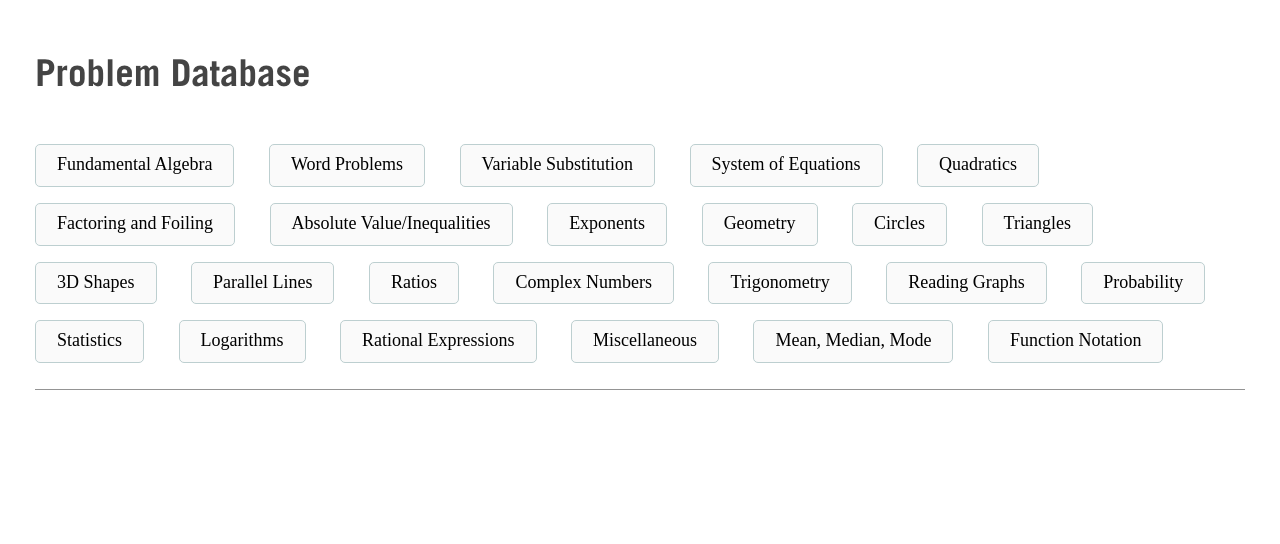
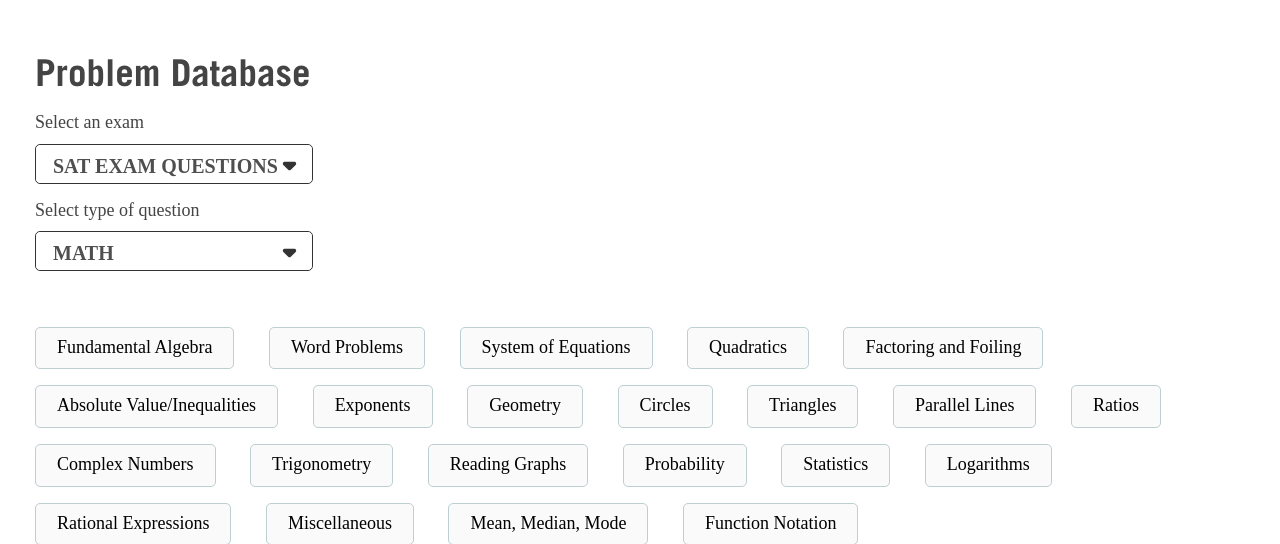
Before and after one commit to BenTheNetizen/online-testing-app, a Django app: page /problem-database/ in a window 1280 px wide. Shown: the part 60-604 px from the top of the page. Run offline with Django 3.2, Linux system fonts and the light colour scheme; the visitor is signed in with stand-in values (Sample User, id 1); some libraries are stand-ins or nearby versions; some web fonts are replaced.

Commit message:
trying to get exam change and question type change to work

```diff
--- a/exams/static/problem_database.js
+++ b/exams/static/problem_database.js
@@ -1,19 +1,41 @@
 // constants from html document
-const questionBox = document.getElementById('section-box');
-const sectionForm = document.getElementById('problem-database-form');
-const csrf = document.getElementsByName('csrfmiddlewaretoken')[0].value;
-const url = window.location.href
+const questionBox = document.getElementById("section-box");
+const sectionForm = document.getElementById("problem-database-form");
+const csrf = document.getElementsByName("csrfmiddlewaretoken")[0].value;
+const url = window.location.href;
+
+function filterExamType(selection) {
+  let optionSelection = $(selection).text();
+  if (optionSelection == "SAT Exam Questions") {
+    console.log(`selected ${optionSelection}`);
+  } else if (optionSelection == "ACT Exam Questions") {
+    console.log(`selected ${optionSelection}`);
+  } else {
+    console.log("dwajio");
+  }
+}
+
+function filterQuestionType(selection) {
+  let optionSelection = $(selection).text();
+  if (optionSelection == "Math") {
+    console.log(`selected ${optionSelection}`);
+  } else if (optionSelection == "Grammar") {
+    console.log(`selected ${optionSelection}`);
+  } else {
+    console.log("dwajioDAWJDAWJIO");
+  }
+}
 
 function getProblemData(category) {
   $.ajax({
     url: dataUrl,
-    type: 'GET',
+    type: "GET",
     data: {
-      'csrfmiddlewaretoken': csrf,
-      'category': category,
+      csrfmiddlewaretoken: csrf,
+      category: category,
     },
-    success: function(response) {
-      const data = response.data
+    success: function (response) {
+      const data = response.data;
       /*
         shape of data:
         {
@@ -31,10 +53,10 @@ function getProblemData(category) {
       console.log(data);
 
       // reset the section box and answer box
-      questionBox.innerHTML = '';
+      questionBox.innerHTML = "";
       if (!data.length) {
-        console.log('no data');
-        questionBox.innerHTML = 'No questions found for this category';
+        console.log("no data");
+        questionBox.innerHTML = "No questions found for this category";
       }
       data.forEach((el, index) => {
         // let imgHTML = '<img class="math-material" src="${questionData[3]}"/>'
@@ -43,26 +65,51 @@ function getProblemData(category) {
         // `;
         if (el.materialUrl) {
           questionBox.innerHTML += `
-          <img class="math-material" src="${el.materialUrl}">
+          <div class='problem-database-question-container'>
+            <img class="math-material" src="${el.materialUrl}">
+            <div class="mb-2 testing">
+              <b class="ca-question-data">
+                <p class="question-tag">
+                  From question ${el.questionNumber} in ${el.exam} - ${
+            el.section
+          }
+                </p>
+                ${index + 1}. ${el.text}
+                <img class='question-hide-show-img' src=${hideAnswerUrl} data-index=${index} data-correct-answer=${
+            el.correctAnswer
+          } alt="eye-icon" onclick="showCorrectAnswer(this)" />
+              </b>
+            </div>
+            <div class="answers-container" id="${index}-answers"></div>
+          </div>
+          `;
+        } else {
+          questionBox.innerHTML += `
+          <div class='problem-database-question-container'>
+            <div class="mb-2 testing">
+              <b class="ca-question-data">
+                <p class="question-tag">
+                  From question ${el.questionNumber} in ${el.exam} - ${
+            el.section
+          }
+                </p>
+                ${index + 1}. ${el.text}
+                <img class='question-hide-show-img' src=${hideAnswerUrl} data-index=${index} data-correct-answer=${
+            el.correctAnswer
+          } alt="eye-icon" onclick="showCorrectAnswer(this)" />
+              </b>
+            </div>
+            <div class="answers-container" id="${index}-answers"></div>
+          </div>
           `;
         }
-        questionBox.innerHTML += `
-        <div class="mb-2 testing">
-          <b class="ca-question-data">
-            ${el.text}
-            <img class='question-hide-show-img' src=${hideAnswerUrl} data-index=${index} data-correct-answer=${el.correctAnswer} alt="eye-icon" onclick="showCorrectAnswer(this)" />
-          </b>
-        </div>
-        <div class="answers-container" id="${index}-answers"></div>
-        `;
-
         let answerBox = document.getElementById(`${index}-answers`);
 
         // if multiple choice question
         if (el.choices) {
-          el.choices.forEach(choice => {
-            let answer = choice.text
-            let letter = choice.letter
+          el.choices.forEach((choice) => {
+            let answer = choice.text;
+            let letter = choice.letter;
             answerBox.innerHTML += `
             <label for="${el.text}" class="answer-container" onclick="radioChecked(this, ${index})">
               <input type="radio" class="ans" id="${index}-${letter}" name="${el.text}" value="${answer}">
@@ -70,34 +117,36 @@ function getProblemData(category) {
             ${answer}
             </label>
             `;
-          })
+          });
         } else {
-          console.log('WE HAVE A FREE RESPONSE QUESTION');
+          console.log("WE HAVE A FREE RESPONSE QUESTION");
         }
-      })
+      });
 
       questionBox.innerHTML += `
       </div>
       </div>
-      `
+      `;
       // $('.answers-container').css('width', '50%')
       // needed statement for mathjax to render
       MathJax.typesetPromise();
 
       // set styling for the button
       // first set all buttons to grey
-      let buttons = document.getElementsByName('problem-categories-button');
-      buttons.forEach(button => {
-        button.className = 'problem-categories-button';
-      })
+      let buttons = document.getElementsByName("problem-categories-button");
+      buttons.forEach((button) => {
+        button.className = "problem-categories-button";
+      });
       // now set styling on selected button
-      let selectedButton = document.querySelector(`[data-category=${CSS.escape(category)}]`);
-      selectedButton.className = 'problem-categories-button-selected';
+      let selectedButton = document.querySelector(
+        `[data-category=${CSS.escape(category)}]`
+      );
+      selectedButton.className = "problem-categories-button-selected";
     },
-    error: function(error) {
+    error: function (error) {
       console.log(error);
-    }
-  })
+    },
+  });
 }
 
 function showCorrectAnswer(el) {
--- a/exams/static/styles/problem_database.css
+++ b/exams/static/styles/problem_database.css
@@ -4,6 +4,17 @@
     max-width: 1250px;
 }
 
+.select-container {
+    width: 25%;
+    margin-left: 15px;
+}
+
+.select-container p {
+    margin-left: -15px;
+    margin-bottom: 0px;
+    padding-top: 10px;
+    padding-bottom: 10px;
+}
 .problem-database-header h1 {
     font-family: 'Trade Gothic LT W05 Bold';
     font-size: 37px;
@@ -26,6 +37,10 @@
     color: black;
 }
 
+.question-tag {
+    color: #818181;
+    font-size: 14px;
+}
 .problem-categories-button:hover {
     background-color: #e8e8e8;
 }
@@ -37,6 +52,14 @@
     margin-right: 30px;
     margin-bottom: 16px;
     color: white;
+}
+
+.problem-database-question-container {
+    padding: 30px;
+    background-color: #fafafa;
+    border-radius: 20px;
+    border: 2px solid #66A1A5;
+    margin-bottom: 50px;
 }
 
 .problem-categories-button-selected:hover {
--- a/exams/templates/exams/problem_database.html
+++ b/exams/templates/exams/problem_database.html
@@ -1,23 +1,36 @@
-{% extends "base.html" %}
-
-{% load static %}
-
-{% block title %}
-Problem Database
-{% endblock title %}
-
-{% block styles %}
-<link rel="stylesheet" href="{% static 'styles/problem_database.css' %}">
-{% endblock styles %}
-
-{% block content %}
+{% extends "base.html" %} {% load static %} {% block title %} Problem Database
+{% endblock title %} {% block styles %}
+<link rel="stylesheet" href="{% static 'styles/problem_database.css' %}" />
+{% endblock styles %} {% block content %}
 <script>
-  $('body').css('height', 'auto')
+  $("body").css("height", "auto");
 </script>
 
 <div class="section-wrapper">
   <div class="problem-database-header">
     <h1>Problem Database</h1>
+    <div class="select-container">
+      <p>Select an exam</p>
+      <select
+        id="select-exam"
+        onchange="filterExamType()"
+        style="display: none"
+      >
+        <option value="SAT">SAT Exam Questions</option>
+        <option value="ACT">ACT Exam Questions</option>
+      </select>
+    </div>
+    <div class="select-container">
+      <p>Select type of question</p>
+      <select
+        id="select-exam"
+        onchange="filterQuestionType()"
+        style="display: none"
+      >
+        <option value="MATH">Math</option>
+        <option value="GRAMMAR">Grammar</option>
+      </select>
+    </div>
     <div class="problem-categories-container">
       {% for category in category_data %}
       <button
@@ -35,13 +48,13 @@ Problem Database
   <div id="problem-database-content">
     <form id="problem-database-form">
       {% csrf_token %}
-      <div id="section-box">
-      </div>
+      <div id="section-box"></div>
     </form>
   </div>
 </div>
 
 <script src="{% static 'problem_database.js'%}" defer></script>
+<script src="{% static 'dropdown-list.js' %}"></script>
 <script>
   const dataUrl = "{% url 'exams:problem-database-data-view' %}";
   const hideAnswerUrl = "{% static 'img/answer-hide.svg' %}";
--- a/exams/utils/mappings.py
+++ b/exams/utils/mappings.py
@@ -1,7 +1,7 @@
 math_category_map = {
     'FA': 'Fundamental Algebra',
     'WP': 'Word Problems',
-    'VS': 'Variable Substitution',
+    # 'VS': 'Variable Substitution',
     'SE': 'System of Equations',
     'Q': 'Quadratics',
     'FOIL': 'Factoring and Foiling',
@@ -10,7 +10,7 @@ math_category_map = {
     'GEO': 'Geometry',
     'CR': 'Circles',
     'TR': 'Triangles',
-    '3D': '3D Shapes',
+    #'3D': '3D Shapes',
     'PL': 'Parallel Lines',
     'RAT': 'Ratios',
     'CN': 'Complex Numbers',
--- a/exams/views.py
+++ b/exams/views.py
@@ -641,7 +641,11 @@ def problem_database_data_view(request):
                         'text': choice.text
                     }
                     choices.append(choice_)
+
                 question_ = {
+                    'exam': question.exam.name,
+                    'section': question.section.name,
+                    'questionNumber': question.question_number,
                     'text': question.text,
                     'correctAnswer': question.correct_answer,
                     'choices': choices,
@@ -649,7 +653,8 @@ def problem_database_data_view(request):
                 }
                 matching_questions.append(question_)
 
-    return JsonResponse({'data': matching_questions})
+    # CURRENTLY LIMITING TO ONLY 20 QUESTIONS
+    return JsonResponse({'data': matching_questions[0:20]})
 
 @login_required
 # Deletes the 'Result' and 'Student_Answer' objects and redirects to the respective section directions URL
```
Also changed, not shown: online-testing-app/settings.py (+18 -38 lines). Lines whose indentation alone changed are shown as unchanged.
